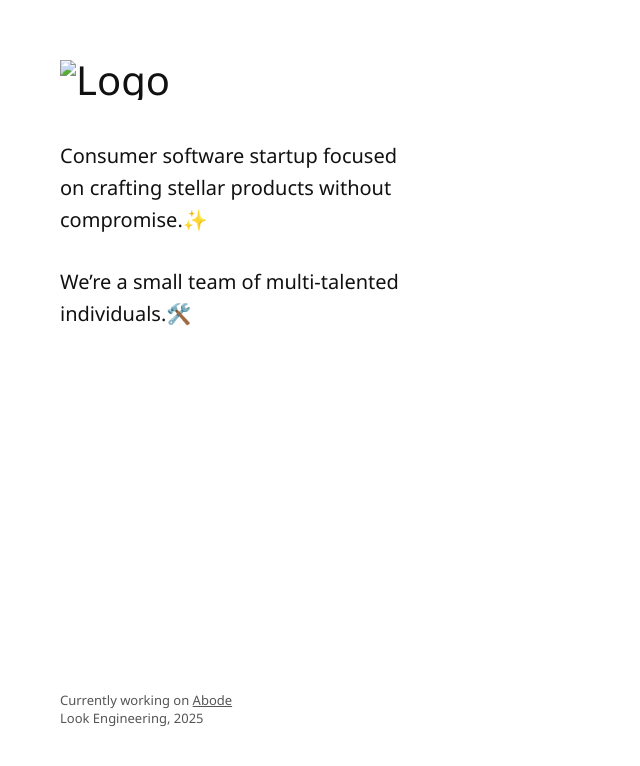
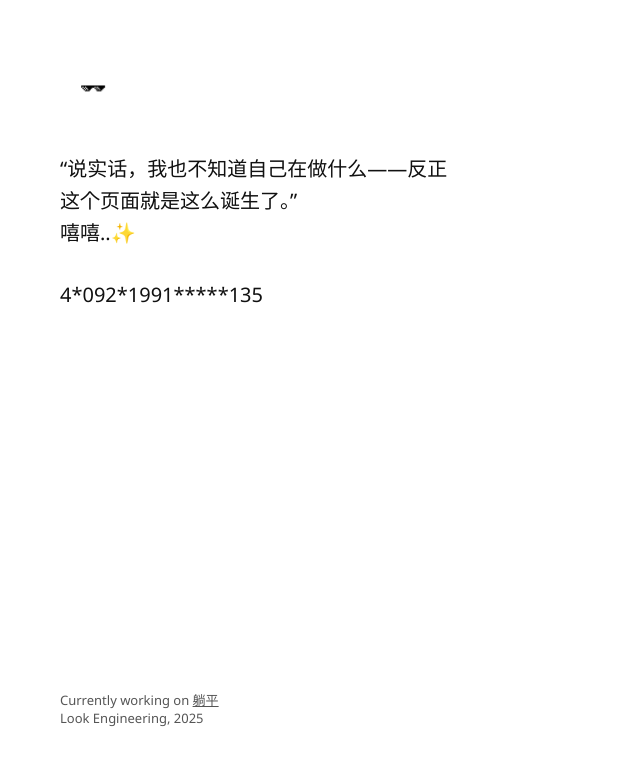
Before and after one commit to hant1ng/hanthtml, a plain HTML site: page index.html in a window 1280 px wide. Shown: the whole page, without its empty margins (0-640 px from the left). Drawn offline with Linux system fonts and the light colour scheme.

Commit message:
Update index.html

```diff
--- a/index.html
+++ b/index.html
@@ -54,22 +54,22 @@
 </head>
 <body>
   <div>
-    <div class="logo"><img src="hant.png" alt="Logo" width="48" height="48"></div>
+    <div class="logo"><img src="favicon/hant.jpg" alt="Logo" width="48" height="48"></div>
     <div class="content">
       <p>
-        Consumer software startup focused<br/>
-        on crafting stellar products without<br/>
-        compromise.✨
+        “说实话，我也不知道自己在做什么——反正这个页面就是这么诞生了。”<br/>
+        嘻嘻..✨<br/>
+
       </p>
       <p>
-        We’re a small team of multi-talented<br/>
-        individuals.🛠️
+        4*092*1991*****135<br/>
+
       </p>
     </div>
   </div>
   <div class="footer">
     <p>
-      Currently working on <a href="#">Abode</a><br/>
+      Currently working on <a href="#">躺平</a><br/>
       Look Engineering, 2025
     </p>
   </div>
```
